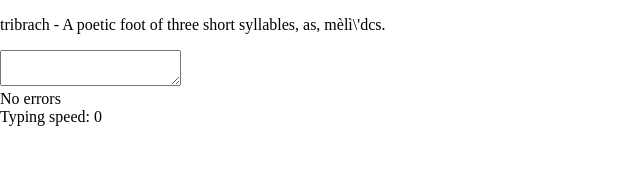
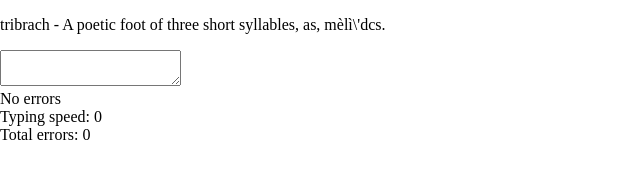
Before and after one commit to qucumbah/speedtyping-trainer, a React app: page / in a window 1280 px wide. Shown: the top 194 px of the page, without its empty margins (0-640 px from the left). Built offline with nearby package versions, Linux system fonts and the light colour scheme.

Commit message:
add total error count

```diff
--- a/src/components/App.tsx
+++ b/src/components/App.tsx
@@ -20,6 +20,7 @@ function App() {
 
   const [curWord, setCurWord] = useState<string | null>(null);
   const [startTime, setStartTime] = useState<number>(Date.now());
+  const [totalErrors, setTotalErrors] = useState<number>(0);
   useEffect(() => {
     if (words.length === 0) {
       return;
@@ -27,6 +28,7 @@ function App() {
 
     if (text.length === 0) {
       setStartTime(Date.now());
+      setTotalErrors(0);
     }
 
     if (text !== curWord && curWord !== null) {
@@ -40,6 +42,7 @@ function App() {
 
     setText('');
     setStartTime(Date.now());
+    setTotalErrors(0);
   }, [text, curWord, words]);
 
   const [hasError, setHasError] = useState<boolean>(false);
@@ -48,7 +51,13 @@ function App() {
       return;
     }
 
-    setHasError(!curWord.startsWith(text));
+    setHasError((prevHasError: boolean) => {
+      const newHasError: boolean = !curWord.startsWith(text);
+      if (!prevHasError && newHasError) {
+        setTotalErrors((prevTotalErrors: number) => prevTotalErrors + 1);
+      }
+      return newHasError;
+    });
   }, [text, curWord]);
 
   const typingTime: number = Date.now() - startTime;
@@ -56,11 +65,12 @@ function App() {
   const typingSpeed: number = Math.round(lettersTyped / (typingTime / 1000) * 100) / 100;
 
   return (
-    <div>
+    <div className="App">
       <p>{curWord?.replace('\n', '\\n')}</p>
       <textarea value={text} onChange={(element) => setText(element.target.value)} />
       <div className={hasError ? 'redBg' : 'whiteBg'}>{hasError ? 'Error found' : 'No errors'}</div>
       <div>Typing speed: {isNaN(typingSpeed) ? 0 : typingSpeed}</div>
+      <div>Total errors: {totalErrors}</div>
     </div>
   );
 }
```
